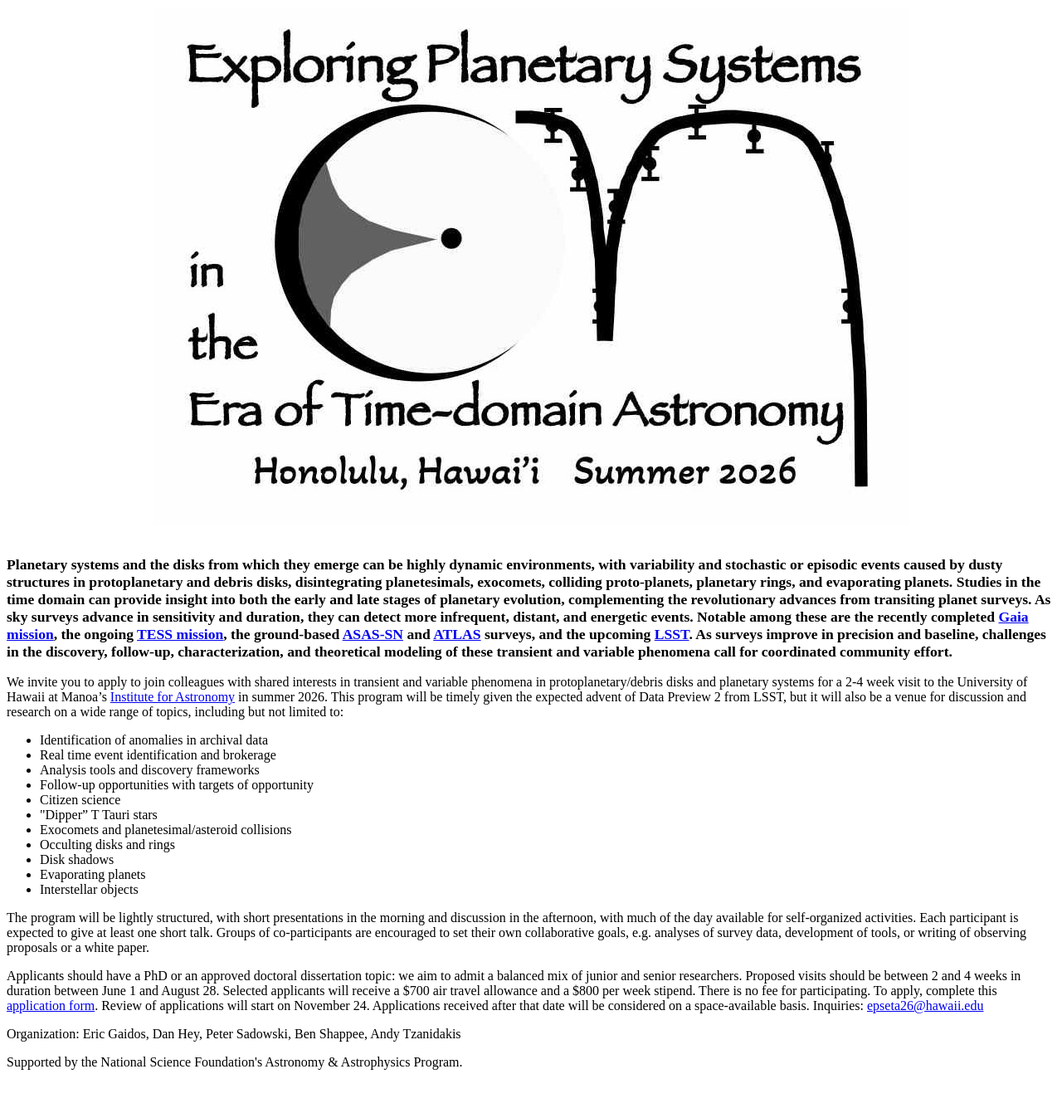
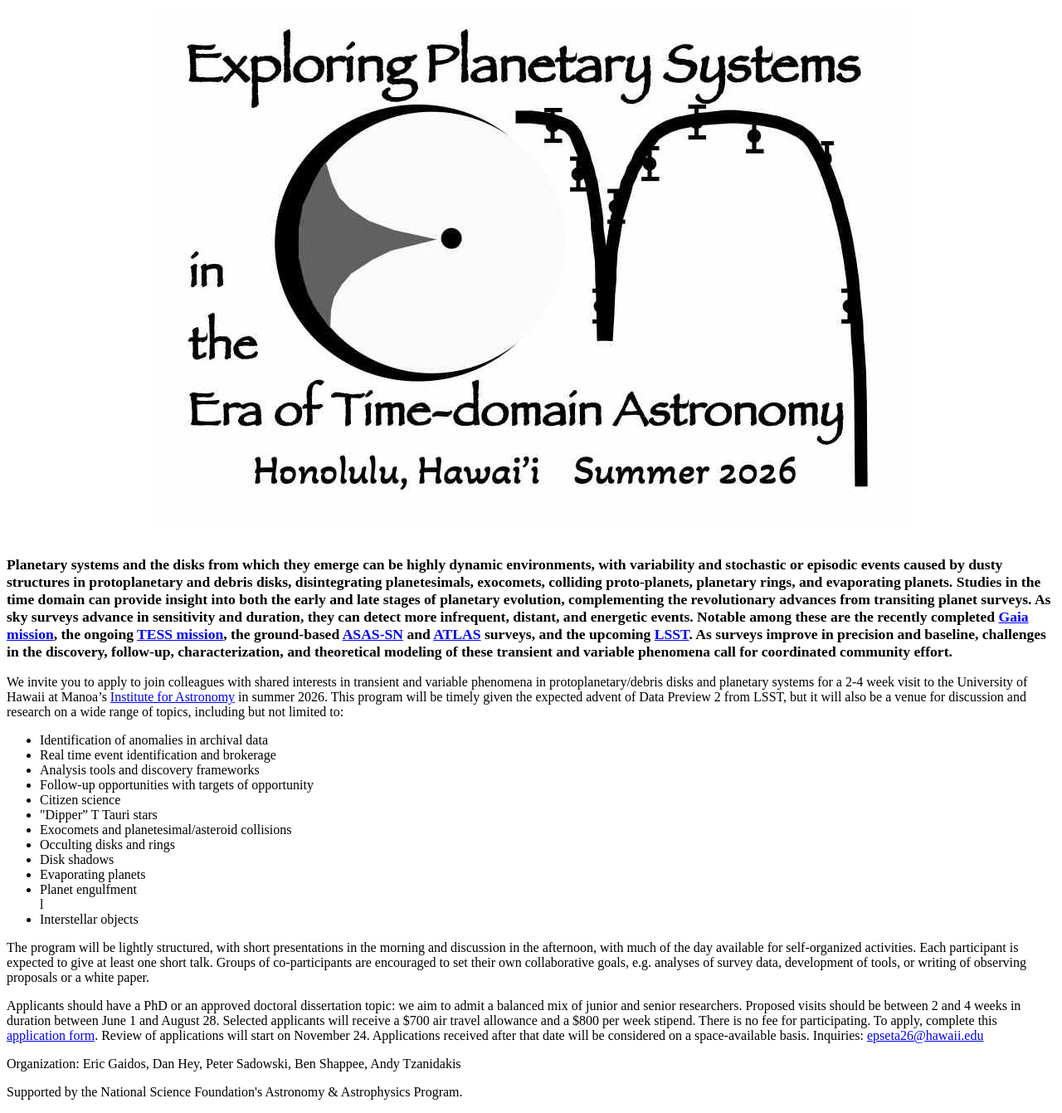
Before and after one commit to egaidos/egaidos.github.io, a Jekyll site: the page epseta26.html, which Jekyll copies as it is, in a window 1280 px wide. Shown: the whole page at 83% size. Built offline with Jekyll 4.4.1, drawn with Linux system fonts in a browser that asks for light colours; a style sheet for code colours, icons or effects is not loaded; before the commit the page ends 1305 px from its top, so only the background shows below that.

Commit message:
Update epseta26.html

```diff
--- a/epseta26.html
+++ b/epseta26.html
@@ -50,6 +50,7 @@ img {
 <li>Occulting disks and rings</li>
 <li>Disk shadows </li>
 <li>Evaporating planets</li>
+<li>Planet engulfment</li>l
 <li>Interstellar objects</li>
 </ul>
 
```
